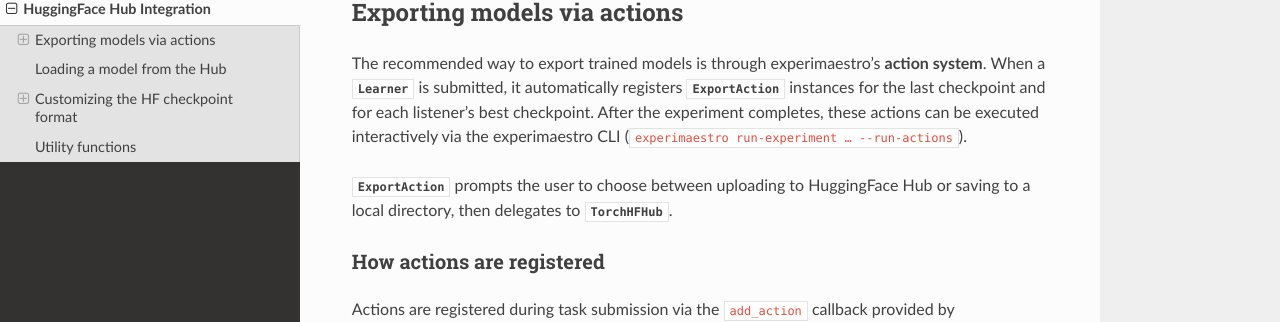
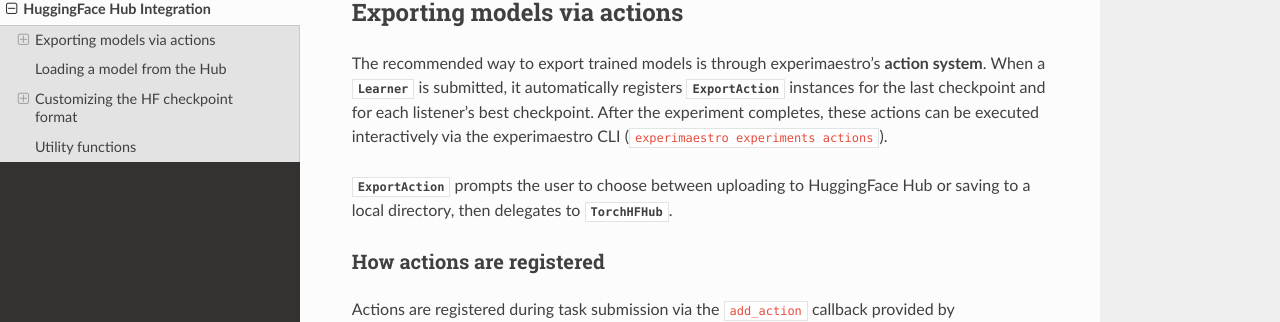
Before and after one commit to experimaestro/xpm-torch, a Sphinx documentation site: the page built from docs/source/huggingface.rst, in a window 1280 px wide and 900 px high. Shown: the part 262-584 px from the top of the window. Built offline with Sphinx 7.4.7 and the Read the Docs theme 3.1.0, drawn with Linux system fonts in a browser that asks for light colours.

Commit message:
doc: fix a typo
[ci skip]

```diff
--- a/docs/source/huggingface.rst
+++ b/docs/source/huggingface.rst
@@ -16,7 +16,7 @@
 it automatically registers :class:`~xpm_torch.actions.ExportAction` instances
 for the last checkpoint and for each listener's best checkpoint. After the
 experiment completes, these actions can be executed interactively via the
-experimaestro CLI (``experimaestro run-experiment … --run-actions``).
+experimaestro CLI (``experimaestro experiments actions``).
 
 :class:`~xpm_torch.actions.ExportAction` prompts the user to choose between
 uploading to HuggingFace Hub or saving to a local directory, then delegates
```
